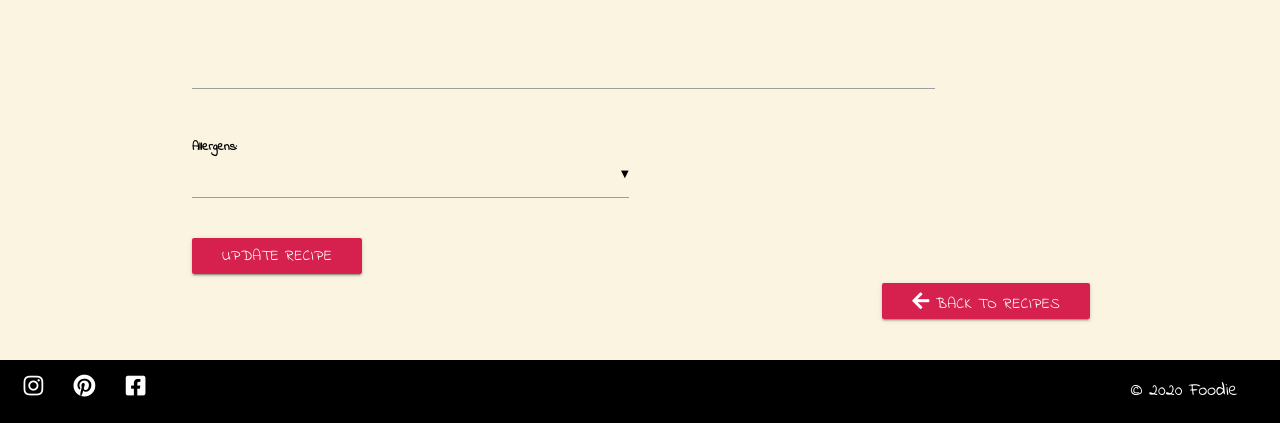
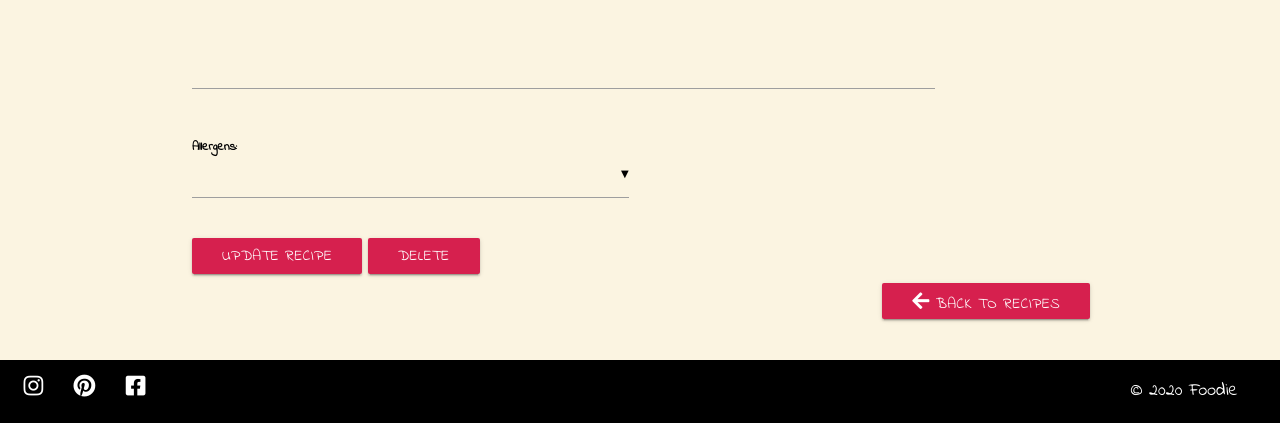
Before and after one commit to coderkatew/foodie, a Flask app: template templates/edit_recipe.html in a window 1280 px wide. Shown: the part 1178-1601 px from the top of the page. Run offline with Flask 2, Linux system fonts and the light colour scheme; the template is opened without the code that fills it, so the values that code supplies are empty; some libraries are stand-ins or nearby versions.

Commit message:
Add delete option to edit recipe page

```diff
--- a/templates/edit_recipe.html
+++ b/templates/edit_recipe.html
@@ -182,6 +182,19 @@
 			<button class="btn waves-effect waves-light" type="submit" name="action">
       Update Recipe
     </button>
+    <!-- A Materialize modal is used for the delete recipe warning -->
+				<a class="waves-effect waves-light btn modal-trigger" href="#delete-modal">Delete</a>
+				<div id="delete-modal" class="modal">
+					<div class="modal-content">
+						<h4>Delete Recipe</h4>
+						<p>Are you sure you want to delete this recipe?</p>
+					</div>
+					<div class="modal-footer">
+						<a href="#!" class="modal-close waves-effect waves-green btn-flat">Cancel</a>
+						<a href="{{url_for('delete_recipe', recipe_id=recipe._id)}}"
+							class="modal-close waves-effect waves-green btn-flat">Delete</a>
+					</div>
+				</div>
 	</form>
     <div class="row back-button">
 		<a href="{{url_for('all_recipes')}}" class="waves-effect waves-light btn"> <i class="fa fa-arrow-left" aria-hidden="true"></i> Back to Recipes</a>
```
